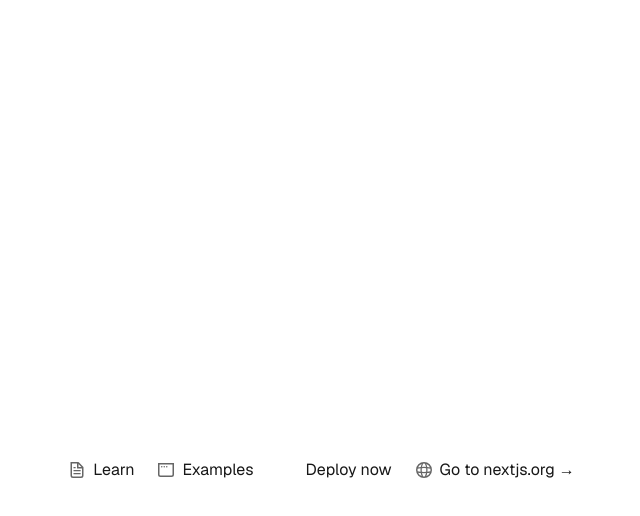
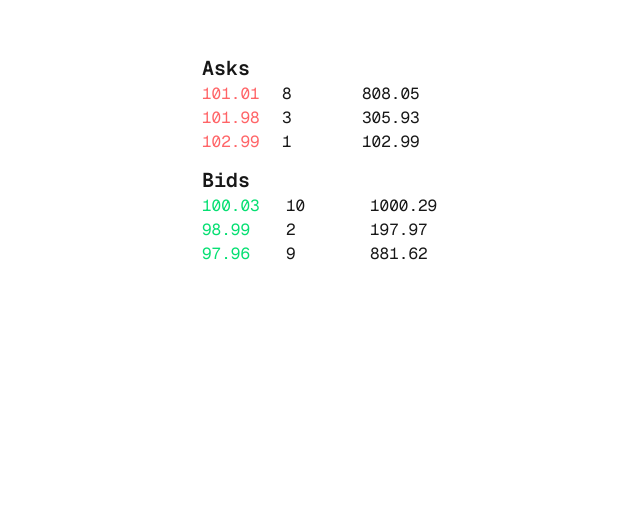
Before and after one commit to sjBao/tony-candle-orderbook, a Next.js app: page / in a window 1280 px wide. Shown: the part 240-756 px from the top of the page, without its empty margins (318-958 px from the left). Built offline with nearby package versions, Linux system fonts and the light colour scheme.

Commit message:
create basic order book ui

```diff
--- /dev/null
+++ b/app/components/OrderBook.tsx
@@ -0,0 +1,48 @@
+
+import React from 'react';
+
+export interface Order {
+  price: number;
+  quantity: number;
+}
+
+interface OrderBookProps {
+  bids: Order[];
+  asks: Order[];
+}
+
+const OrderBook: React.FC<OrderBookProps> = ({ bids, asks }) => {
+  return (
+    <div className="flex flex-col gap-4 font-mono w-60">
+      <div className='flex flex-col gap-3'>
+        <div>
+          <h2 className="text-xl font-semibold">Asks</h2>
+          <div>
+            {asks.map((ask, index) => (
+              <div key={index} className="grid grid-cols-3">
+                <span className='text-red-400'>{ask.price.toFixed(2)}</span>
+                <span>{ask.quantity}</span>
+                <span>{(ask.price * ask.quantity).toFixed(2)}</span>
+              </div>
+            ))}
+          </div>
+        </div>
+
+        <div>
+          <h2 className="text-xl font-semibold">Bids</h2>
+          <div>
+            {bids.map((bid, index) => (
+              <div key={index} className="grid grid-cols-3 gap-3">
+                <span className='text-green-400'>{bid.price.toFixed(2)}</span>
+                <span>{bid.quantity}</span>
+                <span>{(bid.price * bid.quantity).toFixed(2)}</span>
+              </div>
+            ))}
+          </div>
+        </div>
+      </div>
+    </div>
+  );
+};
+
+export default OrderBook;
--- a/app/page.tsx
+++ b/app/page.tsx
@@ -1,73 +1,48 @@
-import Image from "next/image";
+"use client"
+
+import { useEffect, useRef, useState } from 'react';
+import OrderBook, { type Order } from './components/OrderBook';
 
 export default function Home() {
+  const mockSocket = useRef<NodeJS.Timeout | null>(null);
+  const [orderbookData, setOrderbookData] = useState<{ bids: Order[]; asks: Order[] }>({ bids: [], asks: [] });
+
+  useEffect(()=> {
+    mockSocket.current = setInterval(() => {
+      setOrderbookData(generateMockLeveledOrders());
+    }, 375)
+
+    return function cleanUp() {
+      clearInterval(mockSocket.current as NodeJS.Timeout);
+    }
+  }, [])
+
   return (
     <div className="font-sans grid grid-rows-[20px_1fr_20px] items-center justify-items-center min-h-screen p-8 pb-20 gap-16 sm:p-20">
       <main className="flex flex-col gap-[32px] row-start-2 items-center sm:items-start">
+        <OrderBook bids={orderbookData?.bids} asks={orderbookData?.asks} />
       </main>
-      <footer className="row-start-3 flex gap-[24px] flex-wrap items-center justify-center">
-        <a
-          className="flex items-center gap-2 hover:underline hover:underline-offset-4"
-          href="https://nextjs.org/learn?utm_source=create-next-app&utm_medium=appdir-template-tw&utm_campaign=create-next-app"
-          target="_blank"
-          rel="noopener noreferrer"
-        >
-          <Image
-            aria-hidden
-            src="/file.svg"
-            alt="File icon"
-            width={16}
-            height={16}
-          />
-          Learn
-        </a>
-        <a
-          className="flex items-center gap-2 hover:underline hover:underline-offset-4"
-          href="https://vercel.com/templates?framework=next.js&utm_source=create-next-app&utm_medium=appdir-template-tw&utm_campaign=create-next-app"
-          target="_blank"
-          rel="noopener noreferrer"
-        >
-          <Image
-            aria-hidden
-            src="/window.svg"
-            alt="Window icon"
-            width={16}
-            height={16}
-          />
-          Examples
-        </a>
-                <div className="flex gap-4 items-center flex-col sm:flex-row">
-          <a
-            className="flex items-center gap-2 hover:underline hover:underline-offset-4"
-            href="https://vercel.com/new?utm_source=create-next-app&utm_medium=appdir-template-tw&utm_campaign=create-next-app"
-            target="_blank"
-            rel="noopener noreferrer"
-          >
-            <Image
-              src="/vercel.svg"
-              alt="Vercel logomark"
-              width={20}
-              height={20}
-            />
-            Deploy now
-          </a>
-        </div>
-        <a
-          className="flex items-center gap-2 hover:underline hover:underline-offset-4"
-          href="https://nextjs.org?utm_source=create-next-app&utm_medium=appdir-template-tw&utm_campaign=create-next-app"
-          target="_blank"
-          rel="noopener noreferrer"
-        >
-          <Image
-            aria-hidden
-            src="/globe.svg"
-            alt="Globe icon"
-            width={16}
-            height={16}
-          />
-          Go to nextjs.org →
-        </a>
-      </footer>
     </div>
   );
 }
+
+
+function generateMockLeveledOrders(spread: number = 0.1): { bids: Order[]; asks: Order[] } {
+
+  const getRandomQuantity = () => Math.floor(Math.random() * 10) + 1;
+  const getRandomPrice = (base: number) => base + (Math.random() * spread - spread / 2);
+
+  const bids = [
+    { price: getRandomPrice(100), quantity: getRandomQuantity() },
+    { price: getRandomPrice(99), quantity: getRandomQuantity() },
+    { price: getRandomPrice(98), quantity: getRandomQuantity() },
+  ];
+
+  const asks = [
+    { price: getRandomPrice(101), quantity: getRandomQuantity() },
+    { price: getRandomPrice(102), quantity: getRandomQuantity() },
+    { price: getRandomPrice(103), quantity: getRandomQuantity() },
+  ];
+
+  return { bids, asks };
+}
```
